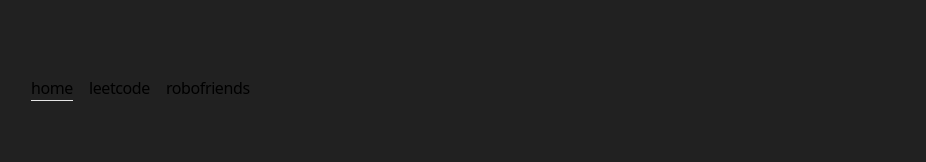
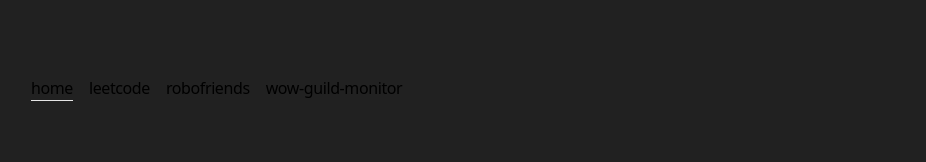
Before and after one commit to mimanjh/mimanjh, a Next.js app: page / in a window 1280 px wide. Shown: the top 162 px of the page, without its empty margins (49-975 px from the left). Built offline with nearby package versions, Linux system fonts and the light colour scheme.

Commit message:
add wow guild monitor to navigation

```diff
--- a/app/components/TopNav.tsx
+++ b/app/components/TopNav.tsx
@@ -18,6 +18,10 @@ const navItems = {
     },
     "https://mimanjh.github.io/robofriends/": {
         name: "robofriends",
+        external: true,
+    },
+    "https://github.com/mimanjh/wow-guild-monitor": {
+        name: "wow-guild-monitor",
         external: true,
     },
 };
```
